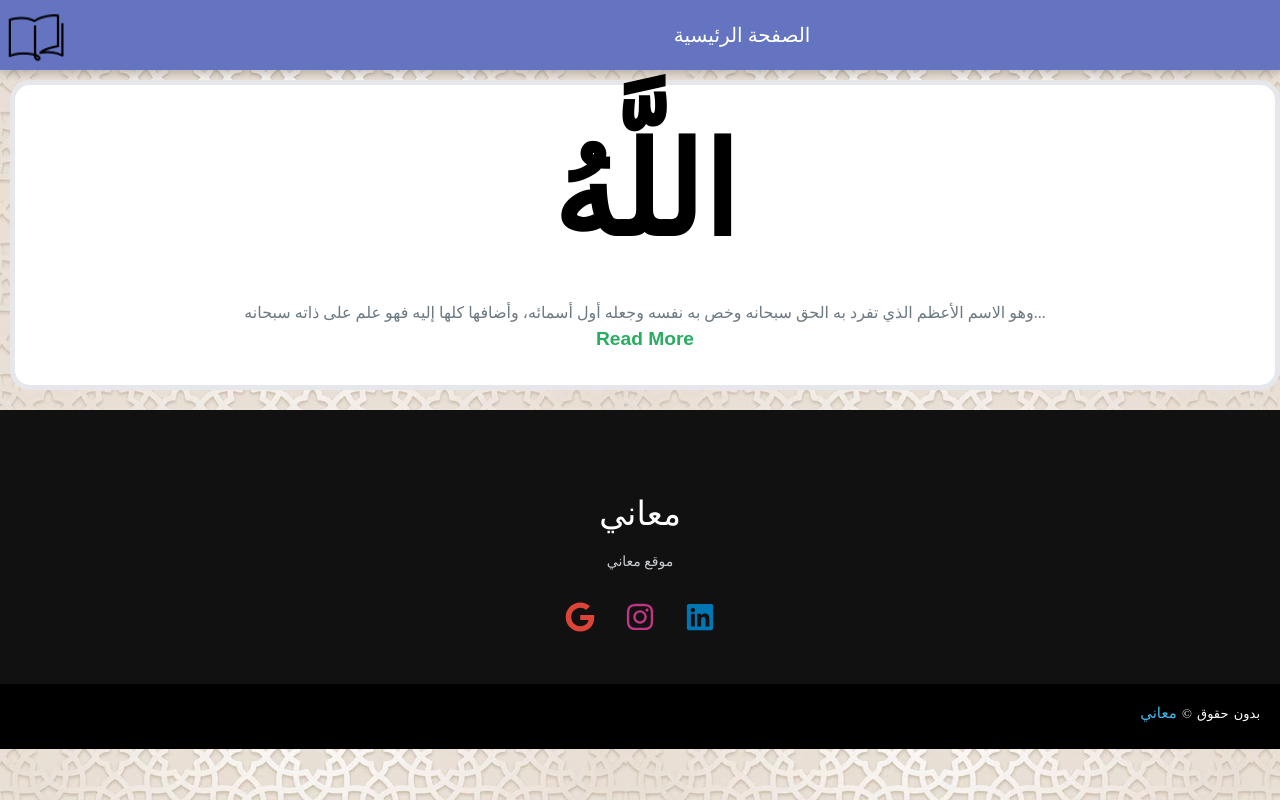
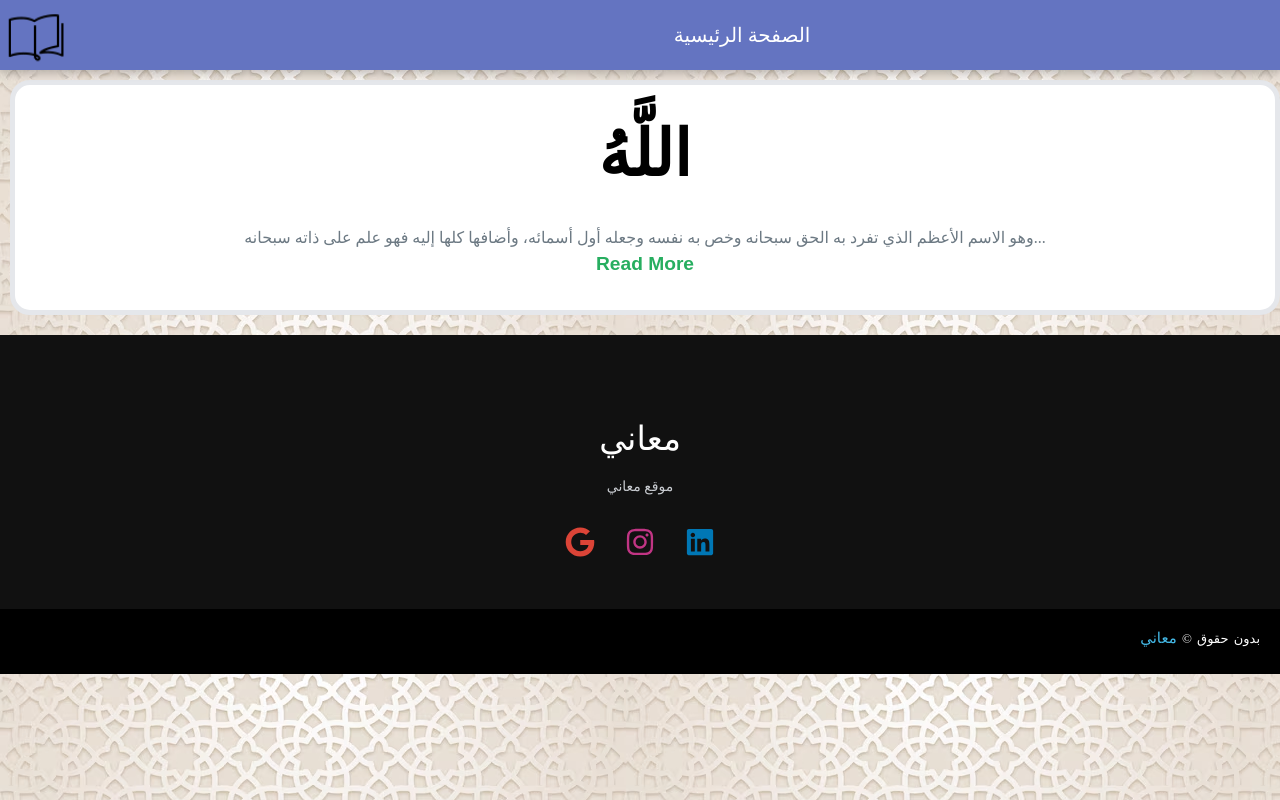
Before and after one commit to Yousf316/M3any, a React (Vite) app: page /M3any/name/1 in a window 1280 px wide. Built offline with nearby package versions, Linux system fonts and the light colour scheme.

Commit message:
fix cardinfo

```diff
--- a/package.json
+++ b/package.json
@@ -1,6 +1,6 @@
 {
   "homepage": "https://yousf316.github.io/M3any/",
-  "name": "my-react-app",
+  "name": "M3any",
   "private": true,
   "version": "0.0.0",
   "type": "module",
--- a/src/Component/CardInfo/CardInfo.module.css
+++ b/src/Component/CardInfo/CardInfo.module.css
@@ -33,7 +33,7 @@
     border: 5px solid #e5e7eb;
     .detail{
         display: flex;
-        font-size: 4rem;
+        font-size: 2rem;
         align-items: center;
         flex-wrap: wrap;
         justify-content: center;
```
Also changed, not shown: 1 other file (tests, documents, lock files or other folders).
